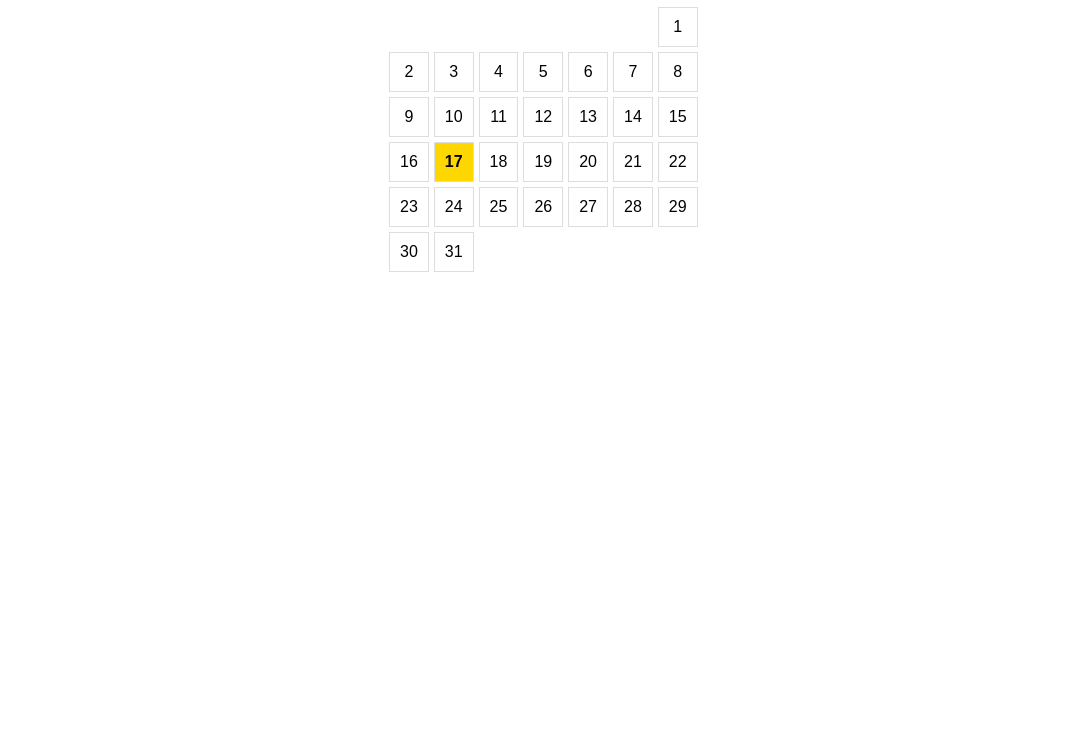
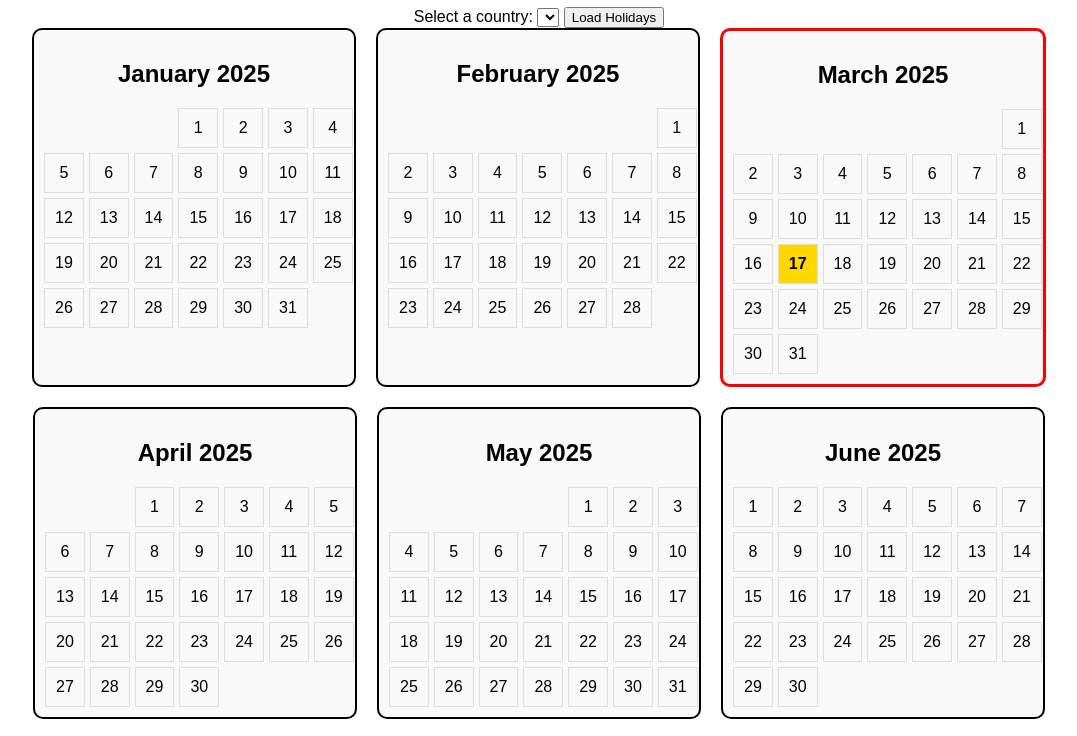
Before and after one commit to brian7401/calendar-app, a plain HTML site: page index.html in a window 1280 px wide. Shown: the part 73-809 px from the top of the page, without its empty margins (101-1178 px from the left). Drawn offline with Linux system fonts and the light colour scheme; no server answers.

Commit message:
second commit: CHORE, fetch global calendar and user current location to show there calendar

```diff
--- a/index.html
+++ b/index.html
@@ -7,8 +7,11 @@
     <link rel="stylesheet" href="styles.css">
 </head>
 <body>
-    <h1 id="month-year"></h1>
-    <div class="calendar" id="calendar"></div>
+    <h1>World Celebration Calendar</h1>
+    <label for="country-selector">Select a country:</label>
+    <select id="country-selector"></select>
+    <button onclick="updateCountry()">Load Holidays</button>
+    <div id="calendars"></div>
     <script src="script.js"></script>
 </body>
 </html>
--- a/script.js
+++ b/script.js
@@ -3,40 +3,71 @@ const fetchHolidays = async (year, country) => {
     try {
         const response = await fetch(apiUrl);
         if (!response.ok) throw new Error("Failed to fetch");
-        const holidays = await response.json();
-        return holidays;
+        return await response.json();
     } catch (error) {
         console.error("Error fetching holidays:", error);
         return [];
     }
 };
 
-const generateCalendar = async () => {
+const fetchUserCountry = async () => {
+    try {
+        const response = await fetch("https://ip-api.com/json/");
+        const data = await response.json();
+        return data.countryCode || "US";
+    } catch (error) {
+        console.error("Error fetching user location:", error);
+        return "US";
+    }
+};
+
+const populateCountrySelector = async () => {
+    const selector = document.getElementById("country-selector");
+    try {
+        const response = await fetch("https://date.nager.at/api/v3/AvailableCountries");
+        const countries = await response.json();
+        countries.forEach(country => {
+            const option = document.createElement("option");
+            option.value = country.countryCode;
+            option.textContent = country.name;
+            selector.appendChild(option);
+        });
+    } catch (error) {
+        console.error("Error fetching country list:", error);
+    }
+};
+
+const generateCalendars = async (country) => {
     const now = new Date();
     const year = now.getFullYear();
-    const month = now.getMonth();
+    const currentMonth = now.getMonth();
+    const calendarsContainer = document.getElementById("calendars");
+    calendarsContainer.innerHTML = "";
+    const holidays = await fetchHolidays(year, country);
+
+    for (let month = 0; month < 12; month++) {
+        const calendarContainer = document.createElement("div");
+        calendarContainer.classList.add("calendar-container");
+        if (month === currentMonth) calendarContainer.classList.add("current-month");
+
+        const monthTitle = document.createElement("h2");
+        monthTitle.textContent = new Date(year, month).toLocaleDateString('en-US', { month: 'long', year: 'numeric' });
+        calendarContainer.appendChild(monthTitle);
+
+        const calendar = document.createElement("div");
+        calendar.classList.add("calendar");
+
         const firstDay = new Date(year, month, 1).getDay();
         const daysInMonth = new Date(year, month + 1, 0).getDate();
 
-    document.getElementById("month-year").textContent = now.toLocaleDateString('en-US', { month: 'long', year: 'numeric' });
-    const calendar = document.getElementById("calendar");
-    calendar.innerHTML = "";
-
-    const country = "US"; // Change this to a dynamic country code
-    const holidays = await fetchHolidays(year, country);
-
-    for (let i = 0; i < firstDay; i++) {
-        calendar.innerHTML += "<div></div>";
-    }
+        for (let i = 0; i < firstDay; i++) calendar.innerHTML += "<div></div>";
 
         for (let day = 1; day <= daysInMonth; day++) {
             const div = document.createElement("div");
             div.classList.add("day");
             div.textContent = day;
 
-        if (day === now.getDate()) {
-            div.classList.add("today");
-        }
+            if (month === currentMonth && day === now.getDate()) div.classList.add("today");
 
             const holiday = holidays.find(h => new Date(h.date).getMonth() === month && new Date(h.date).getDate() === day);
             if (holiday) {
@@ -46,6 +77,20 @@ const generateCalendar = async () => {
 
             calendar.appendChild(div);
         }
+
+        calendarContainer.appendChild(calendar);
+        calendarsContainer.appendChild(calendarContainer);
+    }
 };
 
-generateCalendar();
+const updateCountry = () => {
+    const selectedCountry = document.getElementById("country-selector").value;
+    generateCalendars(selectedCountry);
+};
+
+(async () => {
+    await populateCountrySelector();
+    const userCountry = await fetchUserCountry();
+    document.getElementById("country-selector").value = userCountry;
+    generateCalendars(userCountry);
+})();
--- a/styles.css
+++ b/styles.css
@@ -1,26 +1,8 @@
-body {
-    font-family: Arial, sans-serif;
-    text-align: center;
-}
-
-.calendar { display: grid;
-    grid-template-columns: repeat(7, 1fr);
-    gap: 5px;
-    max-width: 300px;
-    margin: auto;
-}
-
-.day {
-    padding: 10px;
-    border: 1px solid #ddd;
-}
-
-.today {
-    background-color: gold;
-    font-weight: bold;
-}
-
-.holiday {
-    background-color: lightgreen;
-    font-weight: bold;
-}
+body { font-family: Arial, sans-serif; text-align: center; }
+#calendars { display: flex; flex-wrap: wrap; justify-content: center; gap: 20px; }
+.calendar-container { border: 2px solid #000; padding: 10px; border-radius: 10px; background-color: #f9f9f9; }
+.calendar { display: grid; grid-template-columns: repeat(7, 1fr); gap: 5px; max-width: 300px; margin: auto; }
+.day { padding: 10px; border: 1px solid #ddd; cursor: pointer; }
+.today { background-color: gold; font-weight: bold; }
+.current-month { border: 3px solid red; }
+.holiday { background-color: lightgreen; font-weight: bold; }
```
Lines whose indentation alone changed are shown as unchanged.
